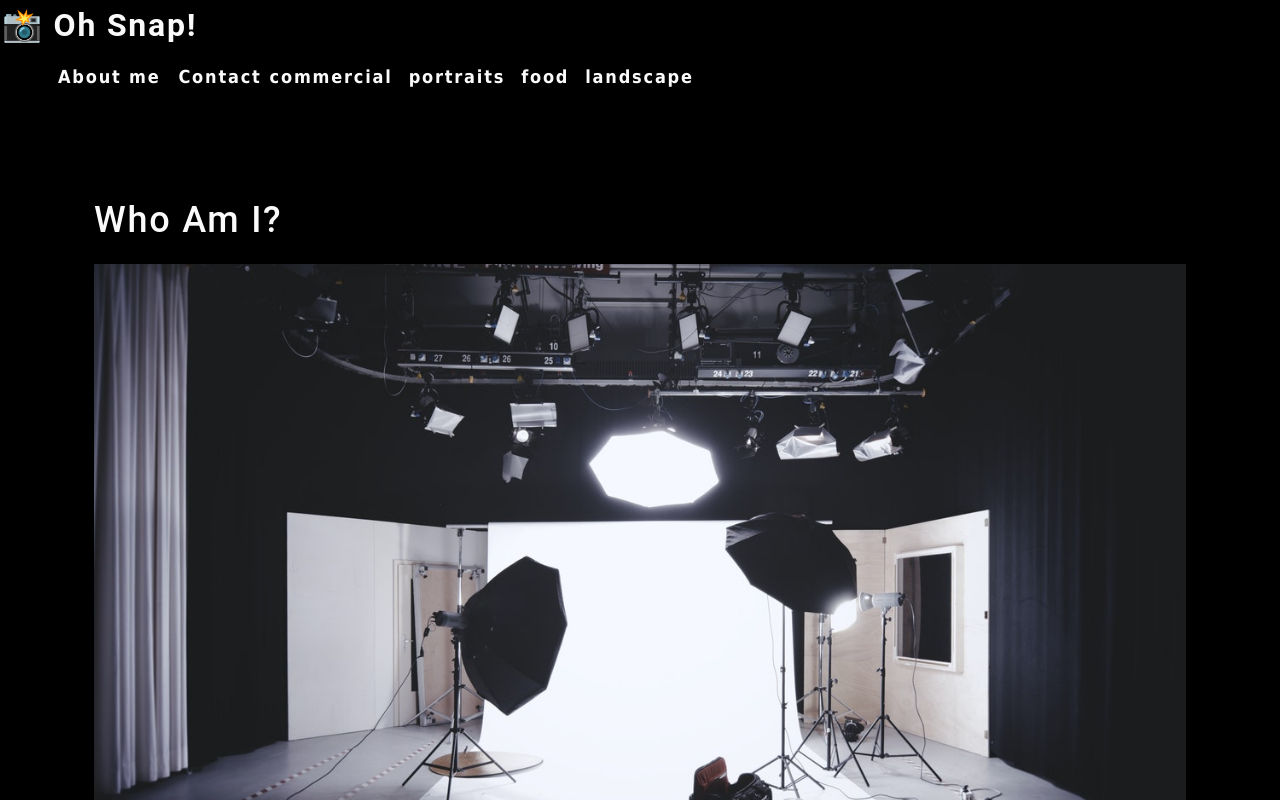
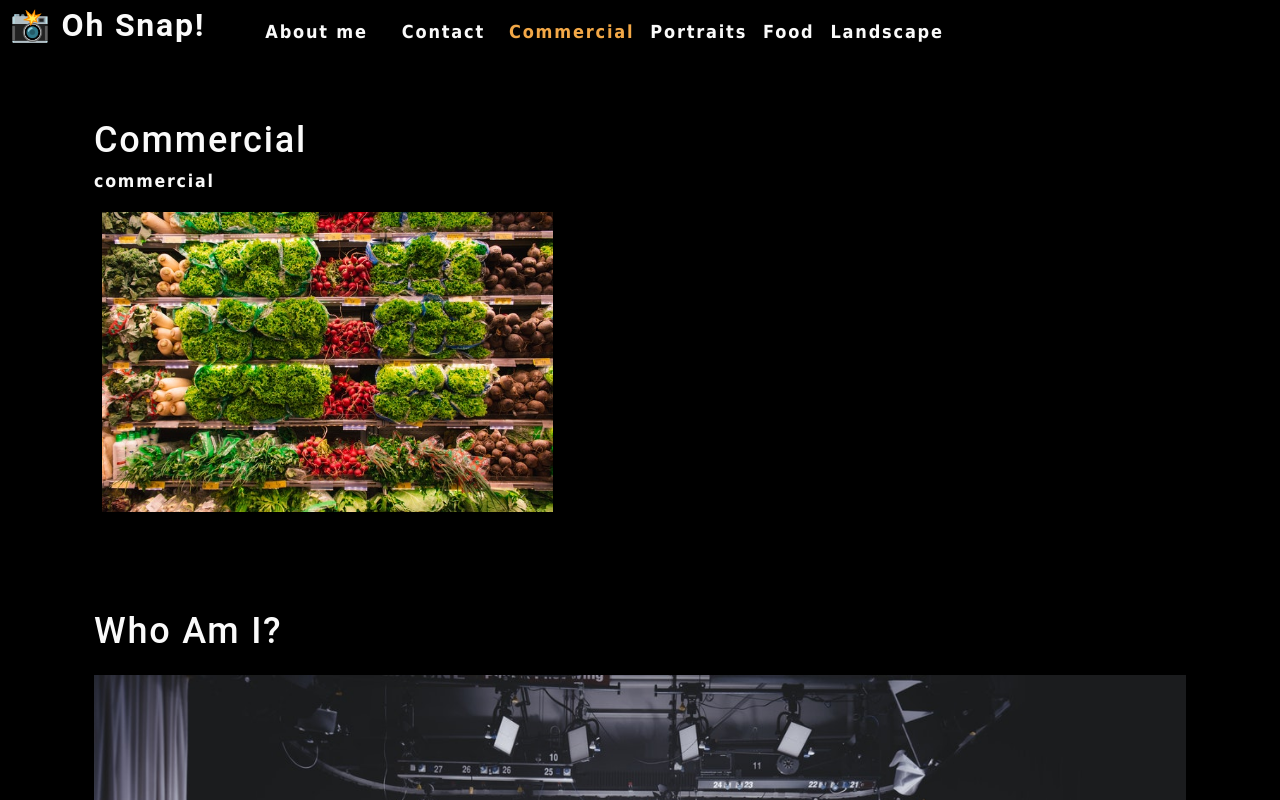
Before and after one commit to fabianingram/photo-port-1, a React (Create React App) app: page / in a window 1280 px wide. Shown: the top 800 px of the page. Built offline with nearby package versions, Linux system fonts and the light colour scheme.

Commit message:
added hooks

```diff
--- a/src/App.js
+++ b/src/App.js
@@ -1,14 +1,42 @@
-import React from 'react';
-import './App.css';
-import About from './components/About'
-import Nav from './components/Nav'
+import React, { useState } from 'react';
+import Nav from './components/Nav';
+import About from './components/About';
+import Gallery from './components/Gallery';
 
 function App() {
+  const [categories] = useState([
+    {
+      name: 'commercial',
+      description: 'Photos of grocery stores, food trucks, and other commercial projects',
+    },
+    {
+      name: 'portraits',
+      description: 'Portraits of people in my life'
+    },
+    {
+      name: 'food',
+      description: 'Delicious delicacies'
+    },
+    {
+      name: 'landscape',
+      description: 'Fields, farmhouses, waterfalls, and the beauty of nature'
+    },
+  ]);
+
+  const [currentCategory, setCurrentCategory] = useState(categories[0]);
+
   return (
     <div>
-      <Nav></Nav>
+      <Nav
+        categories={categories}
+        setCurrentCategory={setCurrentCategory}
+        currentCategory={currentCategory}
+      ></Nav>
       <main>
-        <About></About>
+        <div>
+          <Gallery></Gallery>
+          <About></About>
+        </div>
       </main>
     </div>
   );
--- /dev/null
+++ b/src/components/Gallery/index.js
@@ -0,0 +1,26 @@
+import React from 'react';
+import { capitalizeFirstLetter } from '../../utils/helpers';
+import photo from "../../assets/small/commercial/0.jpg";
+
+function Gallery(props) {
+    const currentCategory = {
+        name: "commercial",
+        description:
+          "Photos of grocery stores, food trucks, and other commercial projects",
+      };
+
+    return (
+        <section>
+        <h1>{capitalizeFirstLetter(currentCategory.name)}</h1>
+        <p>{currentCategory.name}</p>
+        <div>
+            <img src={photo}
+            alt="Commercial Example"
+            className="img-thumbnail mx-1"
+            />
+        </div>
+        </section>
+    );
+}
+
+export default Gallery;
--- a/src/components/Nav/index.js
+++ b/src/components/Nav/index.js
@@ -1,29 +1,20 @@
-import React from "react";
+import React, { useEffect } from 'react';
+import { capitalizeFirstLetter } from '../../utils/helpers';
 
-function Nav() {
-    const categories = [
-        {
-          name: "commercial",
-          description:
-            "Photos of grocery stores, food trucks, and other commercial projects",
-        },
-        {
-            name: "portraits",
-            description: "Portraits of people in my life"
-        },
-        { name: "food", description: "Delicious delicacies" },
-        {
-          name: "landscape",
-          description: "Fields, farmhouses, waterfalls, and the beauty of nature",
-        },
-      ];
+function Nav(props) {
 
-    function categorySelected(name) {
-        console.log(`${name} clicked`)
-    }
+    const {
+        categories = [],
+        setCurrentCategory,
+        currentCategory,
+    } = props;
+
+    useEffect(() => {
+        document.title = capitalizeFirstLetter(currentCategory.name);
+      }, [currentCategory]);
 
   return (
-        <header>
+    <header className="flex-row px-1">
       <h2>
         <a data-testid="link" href="/">
           <span role="img" aria-label="camera"> 📸</span> Oh Snap!
@@ -36,16 +27,22 @@ function Nav() {
               About me
             </a>
           </li>
-                    <li>
+          <li className="mx-2">
             <span>Contact</span>
           </li>
           {categories.map((category) => (
             <li
-                            className="mx-1"
+              className={`mx-1 ${
+                currentCategory.name === category.name && 'navActive'
+                }`}
               key={category.name}
             >
-                        <span onClick={() => categorySelected(category.name)}>
-                            {category.name}
+              <span
+                onClick={() => {
+                  setCurrentCategory(category)
+                }}
+              >
+                {capitalizeFirstLetter(category.name)}
               </span>
             </li>
           ))}
--- /dev/null
+++ b/src/index 3.css
@@ -0,0 +1,13 @@
+body {
+  margin: 0;
+  font-family: -apple-system, BlinkMacSystemFont, 'Segoe UI', 'Roboto', 'Oxygen',
+    'Ubuntu', 'Cantarell', 'Fira Sans', 'Droid Sans', 'Helvetica Neue',
+    sans-serif;
+  -webkit-font-smoothing: antialiased;
+  -moz-osx-font-smoothing: grayscale;
+}
+
+code {
+  font-family: source-code-pro, Menlo, Monaco, Consolas, 'Courier New',
+    monospace;
+}
--- /dev/null
+++ b/src/utils/helpers.js
@@ -0,0 +1,8 @@
+export function capitalizeFirstLetter(string) {
+    return string.charAt(0).toUpperCase() + string.slice(1);
+  }
+
+  export function validateEmail(email) {
+    var re = /^(([^<>()[\]\\.,;:\s@"]+(\.[^<>()[\]\\.,;:\s@"]+)*)|(".+"))@((\[[0-9]{1,3}\.[0-9]{1,3}\.[0-9]{1,3}\.[0-9]{1,3}\])|(([a-zA-Z\-0-9]+\.)+[a-zA-Z]{2,}))$/;
+    return re.test(String(email).toLowerCase());
+  }
```
Also changed, not shown: src/components/About/index 2.js (added, +15 -0 lines), src/components/Nav/index 2.js (added, +53 -0 lines). Lines whose indentation alone changed are shown as unchanged.
